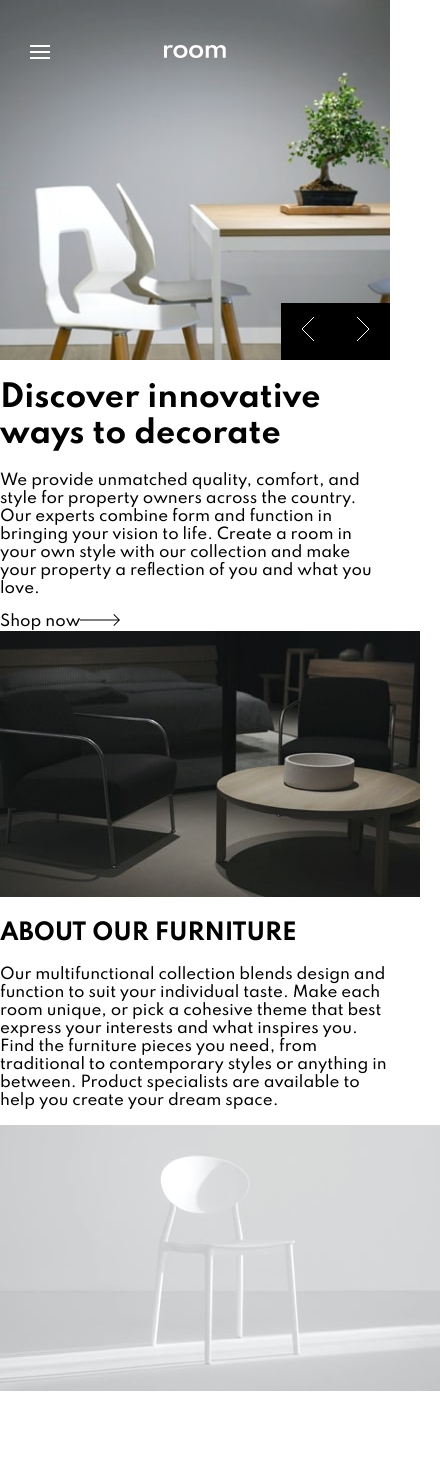
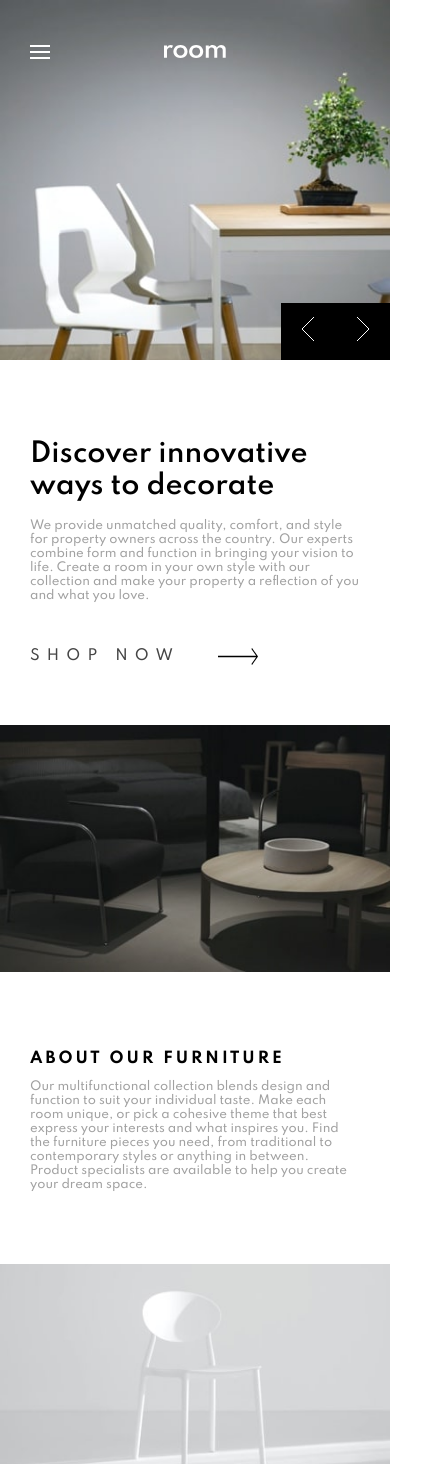
Before and after one commit to solvedbiscuit71/room-homepage, a React (Create React App) app: page / in a window 390 px wide. Shown: the top 1464 px of the page, 440 px wide, since content can reach past the window. Before the commit the page ends 1396 px from the top, so only its background shows below. Built offline with nearby package versions, Linux system fonts and the light colour scheme.

Commit message:
Complete mobile layout
finish styling the mobile layout for the project

```diff
--- a/src/styles/index.css
+++ b/src/styles/index.css
@@ -100,3 +100,50 @@ body {
   padding: 0.95em 1.35em;
   background-color: black;
 }
+
+.intro {
+  padding: 4em 2em;
+}
+.intro h1 {
+  font-size: 1.75rem;
+  font-weight: 600;
+}
+.intro p {
+  font-size: 0.78rem;
+  font-weight: 500;
+  color: var(--clr-gray);
+}
+
+.arrow-btn {
+  margin-top: 3em;
+  display: flex;
+  gap: 2.5em;
+}
+.arrow-btn span {
+  font-size: 0.95rem;
+  font-weight: 500;
+  color: var(--clr-darkgray);
+  text-transform: uppercase;
+  letter-spacing: 0.5em;
+}
+
+.illustration-dark {
+  width: 100vw;
+}
+
+.illustration-light {
+  width: 100vw;
+}
+
+.about {
+  padding: 4em 2em;
+}
+.about h2 {
+  font-size: 1rem;
+  letter-spacing: 3px;
+}
+.about p {
+  font-size: 0.78rem;
+  font-weight: 500;
+  color: var(--clr-gray);
+}
--- /dev/null
+++ b/src/styles/sass/components/_index.scss
@@ -0,0 +1,2 @@
+@forward "./navbar";
+@forward "./slide";
--- a/src/styles/sass/index.scss
+++ b/src/styles/sass/index.scss
@@ -1,3 +1,3 @@
 @use "./abtracts";
-@use "./components/navbar";
-@use "./components/slide";
+@use "./components";
+@use "./layouts";
--- /dev/null
+++ b/src/styles/sass/layouts/_index.scss
@@ -0,0 +1 @@
+@forward "./mobile";
--- /dev/null
+++ b/src/styles/sass/layouts/_mobile.scss
@@ -0,0 +1,52 @@
+@use "../abtracts";
+
+.intro {
+  padding: 4em 2em;
+  h1 {
+    font-size: 1.75rem;
+    font-weight: 600;
+  }
+
+  p {
+    font-size: .78rem;
+    font-weight: 500;
+    color: var(--clr-gray);
+  }
+}
+
+.arrow-btn {
+  margin-top: 3em;
+  display: flex;
+  gap: 2.5em;
+
+  span {
+    font-size: .95rem;
+    font-weight: 500;
+    color: var(--clr-darkgray);
+
+    text-transform: uppercase;
+    letter-spacing: .5em;
+  }
+}
+
+.illustration-dark {
+  width: 100vw;
+}
+
+.illustration-light {
+  width: 100vw;
+}
+
+.about {
+  padding: 4em 2em;
+  h2 {
+    font-size: 1rem;
+    letter-spacing: 3px;
+  }
+
+  p {
+    font-size: .78rem;
+    font-weight: 500;
+    color: var(--clr-gray);
+  }
+}
```
